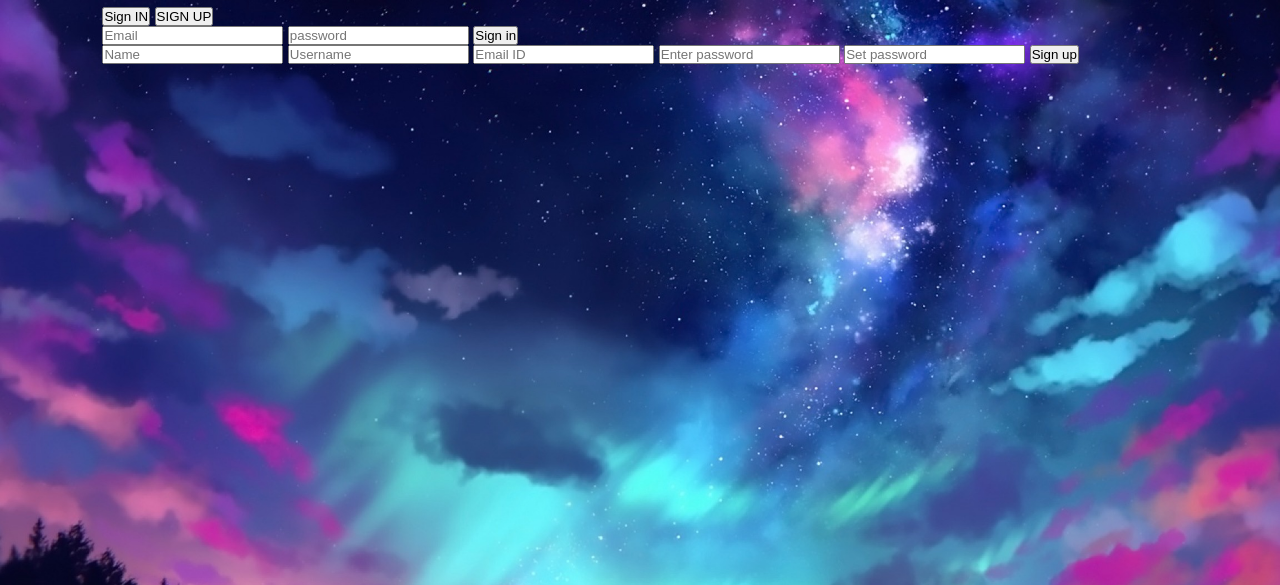
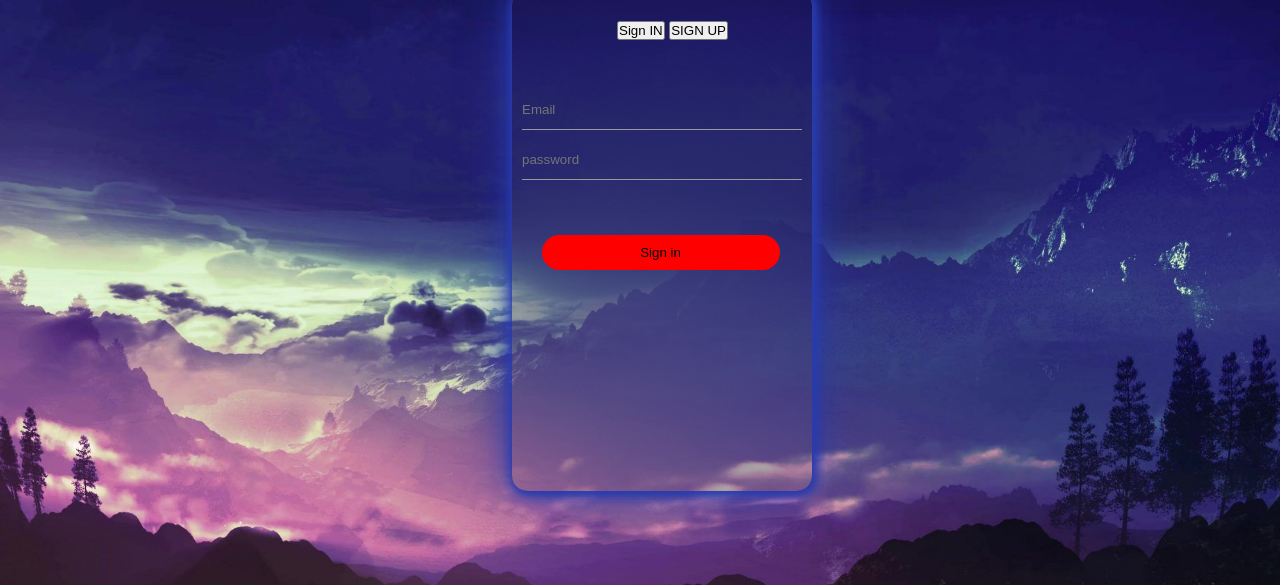
Before and after one commit to AhmadAlaa741/JOYSTICK, a plain HTML site: page login.html in a window 1280 px wide. Shown: the part 89-674 px from the top of the page. Drawn offline with Linux system fonts and the light colour scheme.

Commit message:
login style added

```diff
--- a/style.css
+++ b/style.css
@@ -24,8 +24,8 @@ body{
     overflow: hidden;
     background-position: center;
     background-size: cover;
-    padding-left: 8%;
-    padding-right: 8%;
+    padding-left: 4%;
+    padding-right: 4%;
     box-sizing:border-box;
 }
 
@@ -44,7 +44,7 @@ body{
     background-image: url(assets/wall1.jpg);
 }
 .c5{
-    background-image: url(assets/wall5.jpg);
+    background-image: url(assets/wall4.jpg);
 }
 
 /* Logo*/
@@ -97,6 +97,15 @@ nav ul li::after{
     left: 0;
     bottom: -7px;
     transition: 0.5s;
+}
+
+nav ul button {
+    margin-left: 20px;
+	cursor:pointer;
+    border-radius: 50px;
+	background: white;
+	outline: none;
+	position: relative
 }
 
 /* NavBar action */
@@ -589,6 +598,90 @@ p4{
 }
 
 
+.box3{
+    position: absolute;
+    top:10%;
+    left:40%;
+    width:300px;
+    height:500px;
+    box-shadow: 0 15px 35px rgba(0,0,0,0.5);
+    --border-width:15px;
+    border-radius: var(--border-width);
+    background:transparent;
+    backdrop-filter:blur(100px);
+    transform-style: preserve-3d;
+     box-shadow: 2px 2px 10px #2a3cad,
+    2px 2px 10px #2a3cad,
+    0 0 20px #2a3cad,
+    0 0 50px#2a3cad;
+    overflow: hidden;
+}
+
+
+.button-box{
+	position:relative;
+    top:6%;
+    left:35%;
+}
+
+.button{
+	padding:100px 30px;
+	cursor:pointer;
+	background: transparent;
+	outline: none;
+	position: relative;
+}
+
+#signin{
+    top:15%;
+}
+
+#signin button{
+    position: absolute;
+    top:150%;
+    left:7%;
+}
+
+.group1,.group2{
+	top:20%;
+    left:5%;
+	position:relative;
+	width:280px;
+	transition: .6s;
+}
+
+.input-field{
+	width:100%;
+	padding: 12px 0;
+	margin: 5px 0;
+	border-left: 0;
+	border-right:0;	border-top:0;
+	border-bottom: 1px solid #999;
+	outline:none;
+	background:transparent;
+}
+
+.submit-btn{
+	width:85%;
+	padding:10px 30px;
+	cursor:pointer;
+	display:block;
+	margin:auto;
+	background: red;
+	border:0;
+	outline: none;
+	border-radius: 30px;
+}
+#signin{
+    left:10px;
+}
+
+#signup{
+    top:-60px;
+	left:350px;
+}
+
+
 
 /* canvas pingpong page*/
 
```
